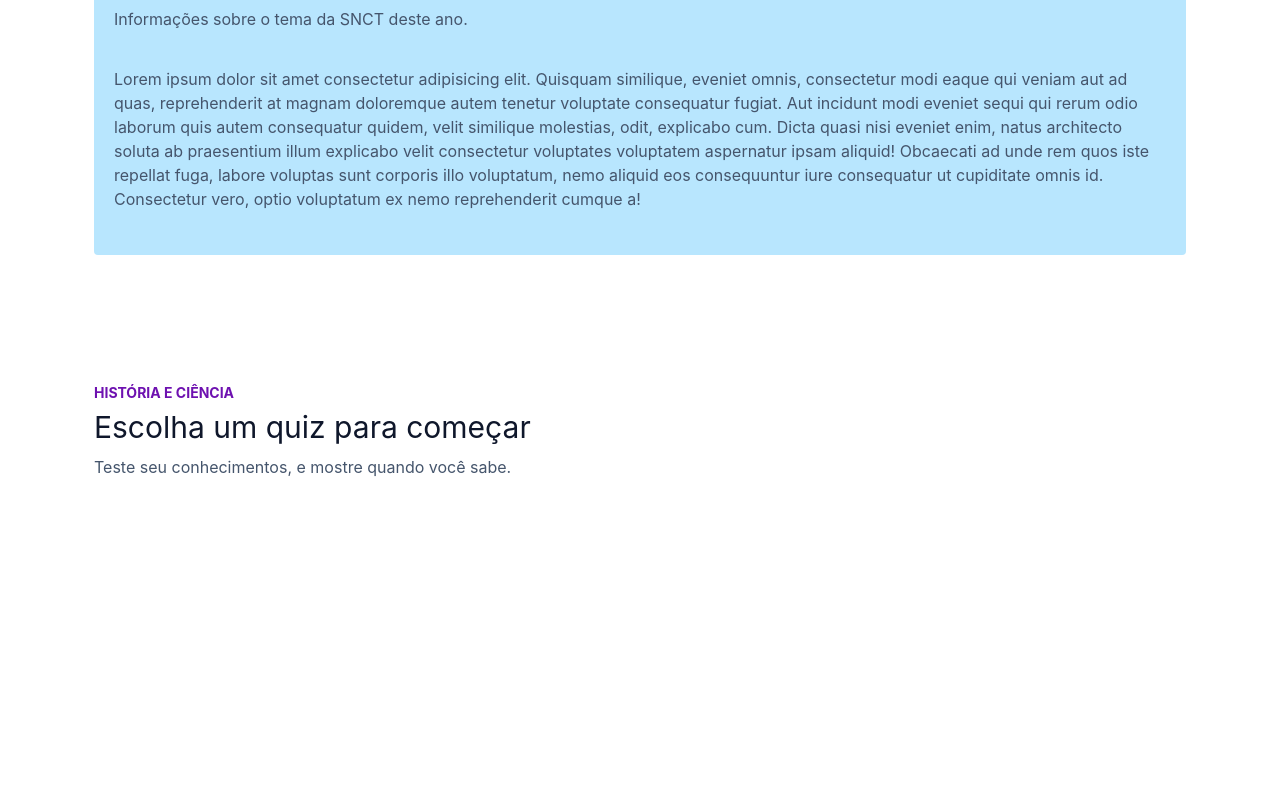
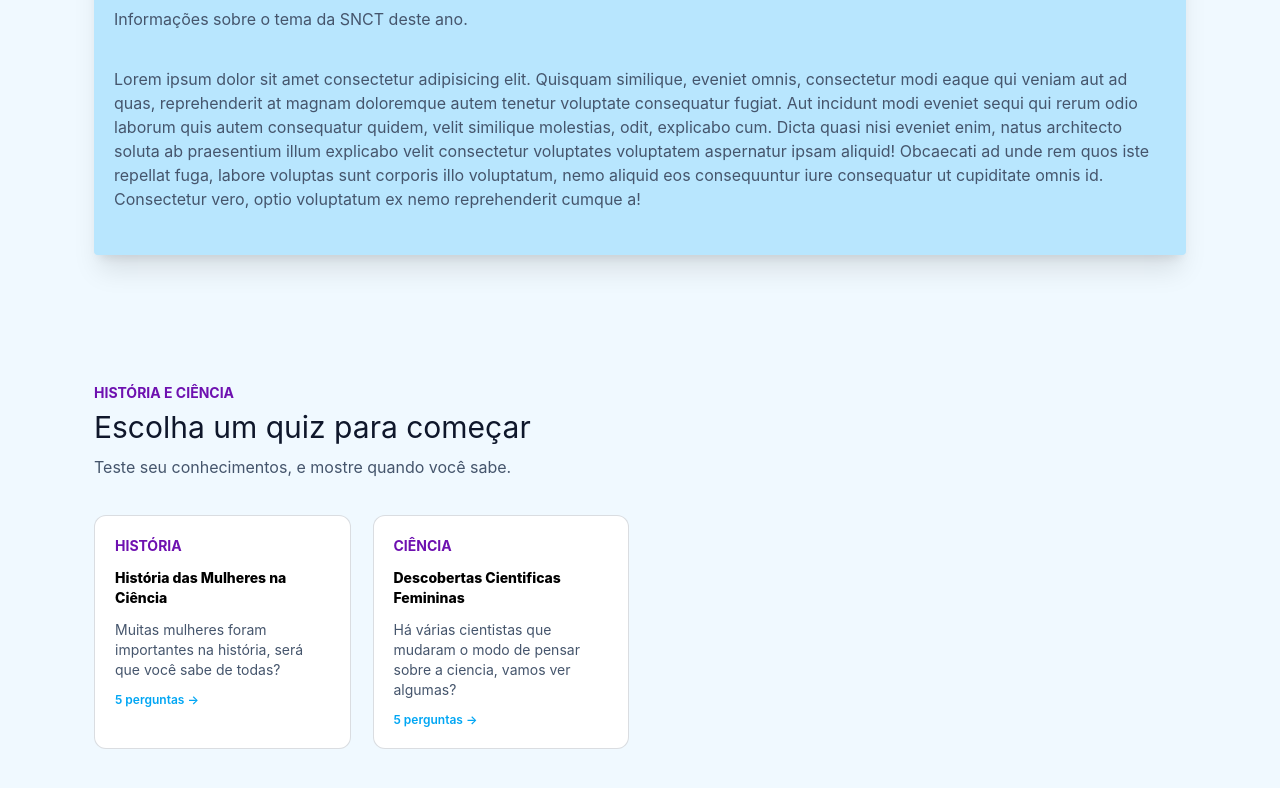
Before and after one commit to ctracina-no/SNCT, a website: page index.html in a window 1280 px wide. Shown: the part 932-1720 px from the top of the page. Before the commit the page ends 1511 px from the top, so only its background shows below. Drawn offline with Linux system fonts and the light colour scheme.

Commit message:
botoes de quiz

```diff
--- a/index.html
+++ b/index.html
@@ -9,7 +9,7 @@
     <title>Semana Nacional de Ciência e Tecnologia</title>
 </head>
 
-<body class="bg-white text-black">
+<body class="bg-sky-50 text-black">
 
     <div class="bg-sky-300">
 
@@ -17,7 +17,8 @@
             <span class="font-semibold">Instituto Federal de Educação, Ciência e Tecnologia de São Paulo . Câmpus
                 Caraguatatuba</span>
 
-        <span class="bg-purple-800 text-white font-bold px-2.5 py-0.5 rounded-full text-[0.72rem] tracking-wide">Semana
+            <span
+                class="bg-purple-800 text-white font-bold px-2.5 py-0.5 rounded-full text-[0.72rem] tracking-wide">Semana
                 Nacional de Ciência e Tecnologia</span>
         </div>
     </div>
@@ -60,7 +61,7 @@
         <div class="max-w-285 mx-auto px-6 grid grid-cols-1 md:grid-cols-[1.15fr_0.85fr] gap-10 items-center">
             <div>
                 <span
-                    class="inline-block bg-white/15 px-3.5 py-1.5 rounded-full text-sm font-semibold mb-4.5 border border-white/25">Site
+                    class="inline-block bg-purple-100/15 px-3.5 py-1.5 rounded-full text-sm font-semibold mb-4.5 border border-purple-100/30">Site
                     Informativo</span>
 
                 <h2 class="text-4xl leading-tight m-0 mb-4 font-extrabold">O que a SNCT ? E porque essa semana é
@@ -87,7 +88,7 @@
                 recusandae, officiis est et maxime atque nulla ipsum eligendi repellendus, mollitia nesciunt natus?
                 Itaque sint blanditiis officia at quo, minima voluptates aut dolores distinctio id velit.</div>
 
-            <main class="bg-sky-200 rounded p-5 ">
+            <main class="bg-sky-200 rounded p-5 shadow-xl">
 
                 <p class="text-purple-800 font-bold text-sm m-0 mb-1.5">NESTE ANO</p>
 
@@ -119,6 +120,31 @@
 
                 <p class="text-slate-600 m-0">Teste seu conhecimentos, e mostre quando você sabe.</p>
             </div>
+
+            <div class="grid grid-cols-1 sm:grid-cols-2 lg:grid-cols-4 gap-5.5">
+                <button type="button" class="flex flex-col bg-white border border-slate-600/20 hover:border-purple-800 rounded-xl p-5 no-underline transition hover:-translate-y-0.5 hover:shadow-md text-left">
+
+                    <span class="text-purple-800 font-bold text-sm m-0 mb-3">HISTÓRIA</span>
+
+                    <span class="text-black font-extrabold text-sm m-0 mb-3">História das Mulheres na Ciência</span>
+
+                    <span class="text-sm text-slate-600">Muitas mulheres foram importantes na história, será que você sabe de todas?</span>
+
+                    <span class="text-xs font-semibold text-sky-500 mt-3">5 perguntas →</span>
+                </button>
+
+                <button type="button" class="flex flex-col bg-white border border-slate-600/20 hover:border-purple-800 rounded-xl p-5 no-underline transition hover:-translate-y-0.5 hover:shadow-md text-left">
+
+                    <span class="text-purple-800 font-bold text-sm m-0 mb-3">CIÊNCIA</span>
+
+                    <span class="text-black font-extrabold text-sm m-0 mb-3">Descobertas Cientificas Femininas</span>
+
+                    <span class="text-sm text-slate-600">Há várias cientistas que mudaram o modo de pensar sobre a ciencia, vamos ver algumas?</span>
+
+                    <span class="text-xs font-semibold text-sky-500 mt-3">5 perguntas →</span>
+                </button>
+
+            </div>
         </div>
     </section>
 </body>
```
Also changed, not shown: dist/output.css. Lines whose indentation alone changed are shown as unchanged.
